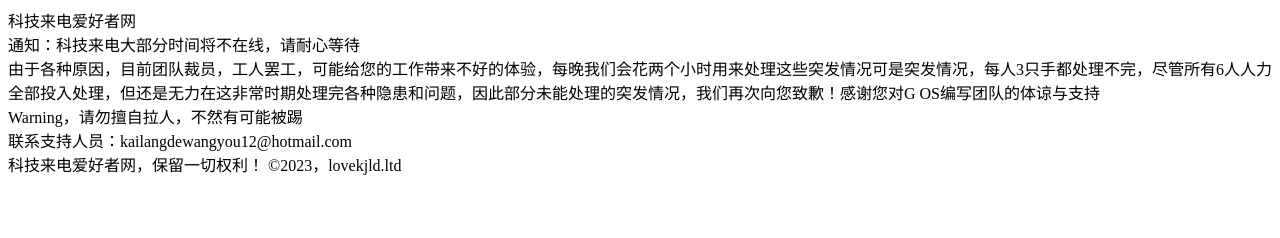
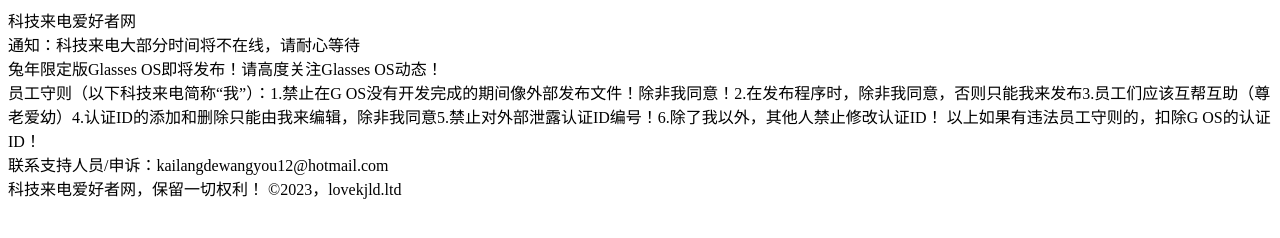
Before and after one commit to ijsvck/ijsvck.github.io, a plain HTML site: page index.html in a window 1280 px wide. Drawn offline with Linux system fonts and the light colour scheme.

Commit message:
Update index.html

```diff
--- a/index.html
+++ b/index.html
@@ -2,10 +2,10 @@
 
 <div>通知：科技来电大部分时间将不在线，请耐心等待<div>
 
- <div> 由于各种原因，目前团队裁员，工人罢工，可能给您的工作带来不好的体验，每晚我们会花两个小时用来处理这些突发情况可是突发情况，每人3只手都处理不完，尽管所有6人人力全部投入处理，但还是无力在这非常时期处理完各种隐患和问题，因此部分未能处理的突发情况，我们再次向您致歉！感谢您对G OS编写团队的体谅与支持<div>
+ <div> 兔年限定版Glasses OS即将发布！请高度关注Glasses OS动态！<div>
 
-<div>Warning，请勿擅自拉人，不然有可能被踢<div>
+<div>员工守则（以下科技来电简称“我”）：1.禁止在G OS没有开发完成的期间像外部发布文件！除非我同意！2.在发布程序时，除非我同意，否则只能我来发布3.员工们应该互帮互助（尊老爱幼）4.认证ID的添加和删除只能由我来编辑，除非我同意5.禁止对外部泄露认证ID编号！6.除了我以外，其他人禁止修改认证ID！ 以上如果有违法员工守则的，扣除G OS的认证ID！<div>
 
- <div>联系支持人员：kailangdewangyou12@hotmail.com<div>
+ <div>联系支持人员/申诉：kailangdewangyou12@hotmail.com<div>
 
 <div>科技来电爱好者网，保留一切权利！ ©2023，lovekjld.ltd<div>
```
